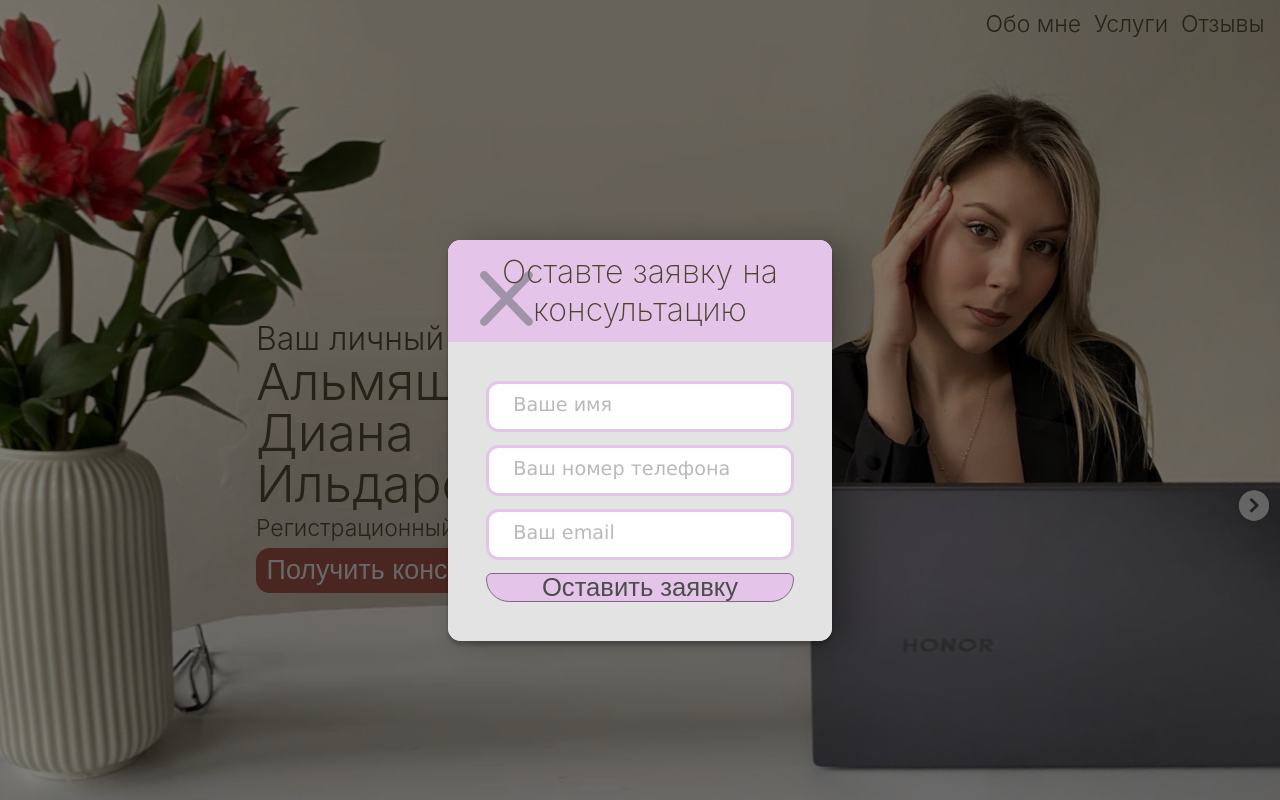
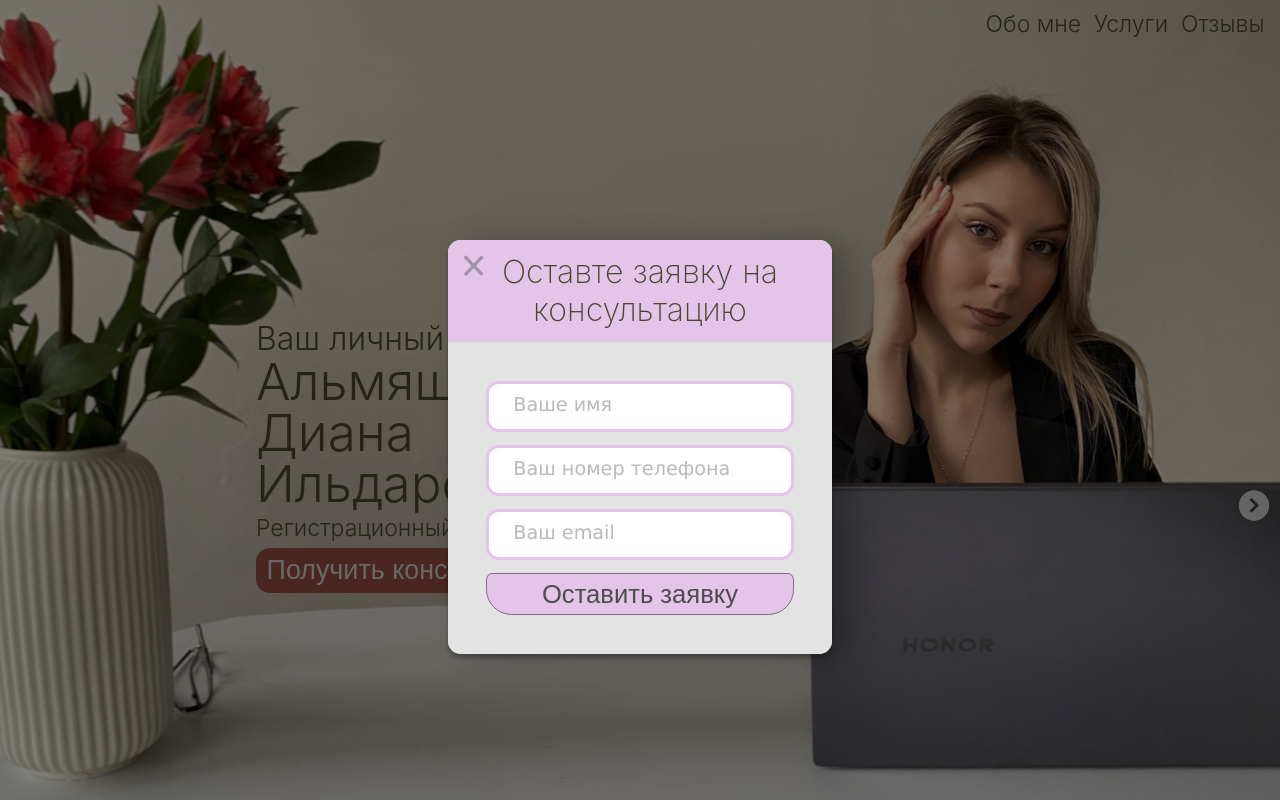
Before and after one commit to gigabyte1511/di_lawyer_landing_app, a React (Vite) app: page /contacts in a window 1280 px wide. Shown: the top 800 px of the page. Built offline with nearby package versions, Linux system fonts and the light colour scheme.

Commit message:
Fixed modal and contact form adaptive styles

```diff
--- a/src/components/ContactForm/style.module.css
+++ b/src/components/ContactForm/style.module.css
@@ -25,7 +25,7 @@
 .button{
     font-weight: 200;
     font-size: 2vw;
-    line-height: 2vw;
+    line-height: 3vw;
     color: #4d4d4d;
     text-align: center;
     background-color: #E4C5E9;
--- a/src/components/Modal/style.module.css
+++ b/src/components/Modal/style.module.css
@@ -18,11 +18,11 @@
     z-index: 2;
 }
 .closeButton{
-    width: 5vw;
+    width: 2vw;
     padding: 1vw;
     position: absolute;
-    top: 1vw;
-    left: 1vw;
+    top: 0vw;
+    left: 0vw;
     cursor: pointer;
     border-radius: 2vw;
     opacity: 0.5;
@@ -45,4 +45,9 @@
     .container{
         top:20%;
     }
+    .closeButton{
+        width: 5vw;
+        top: 1vw;
+        left: 1vw;
+    }
 }
```
